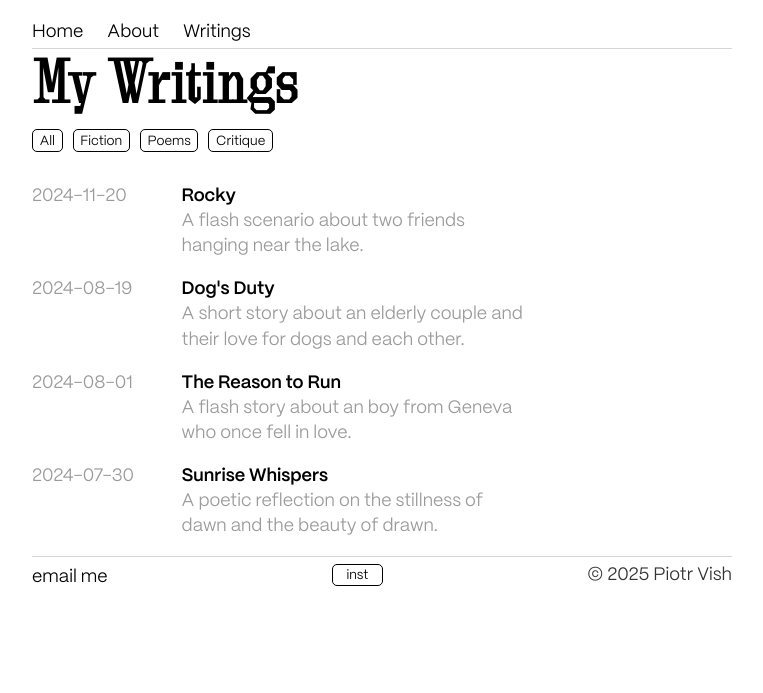
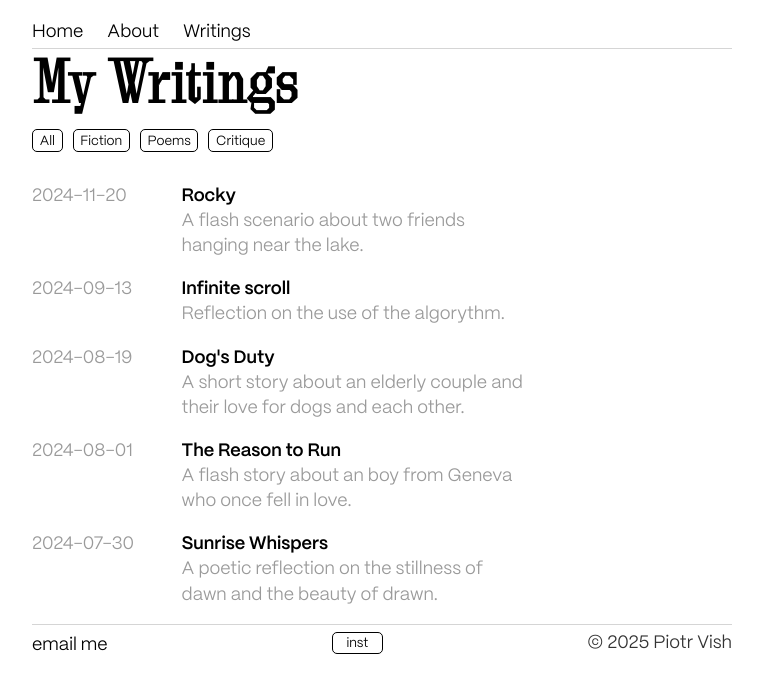
Before and after one commit to piotrvish/piotrvish.github.io, a Jekyll site: the page blog/index.html, which Jekyll copies as it is, in a window 1280 px wide. Shown: the top 693 px of the page, without its empty margins (258-1021 px from the left). Built offline with Jekyll 4.4.1, drawn with Linux system fonts in a browser that asks for light colours; some web fonts are replaced.

Commit message:
Blog post

```diff
--- a/blog/index.html
+++ b/blog/index.html
@@ -30,6 +30,13 @@
                 <div class="post-content">
                     <a href="/blog/2024-11-20-rocky.html" class="post-title">Rocky</a>
                     <p class="post-description">A flash scenario about two friends hanging near the lake.</p>
+                </div>
+            </div>
+            <div class="post-row critique">
+                <div class="post-date">2024-09-13</div>
+                <div class="post-content">
+                    <a href="/blog/2024-09-13-infinite-scroll.html" class="post-title">Infinite scroll</a>
+                    <p class="post-description">Reflection on the use of the algorythm.</p>
                 </div>
             </div>
             <div class="post-row fiction">
```
